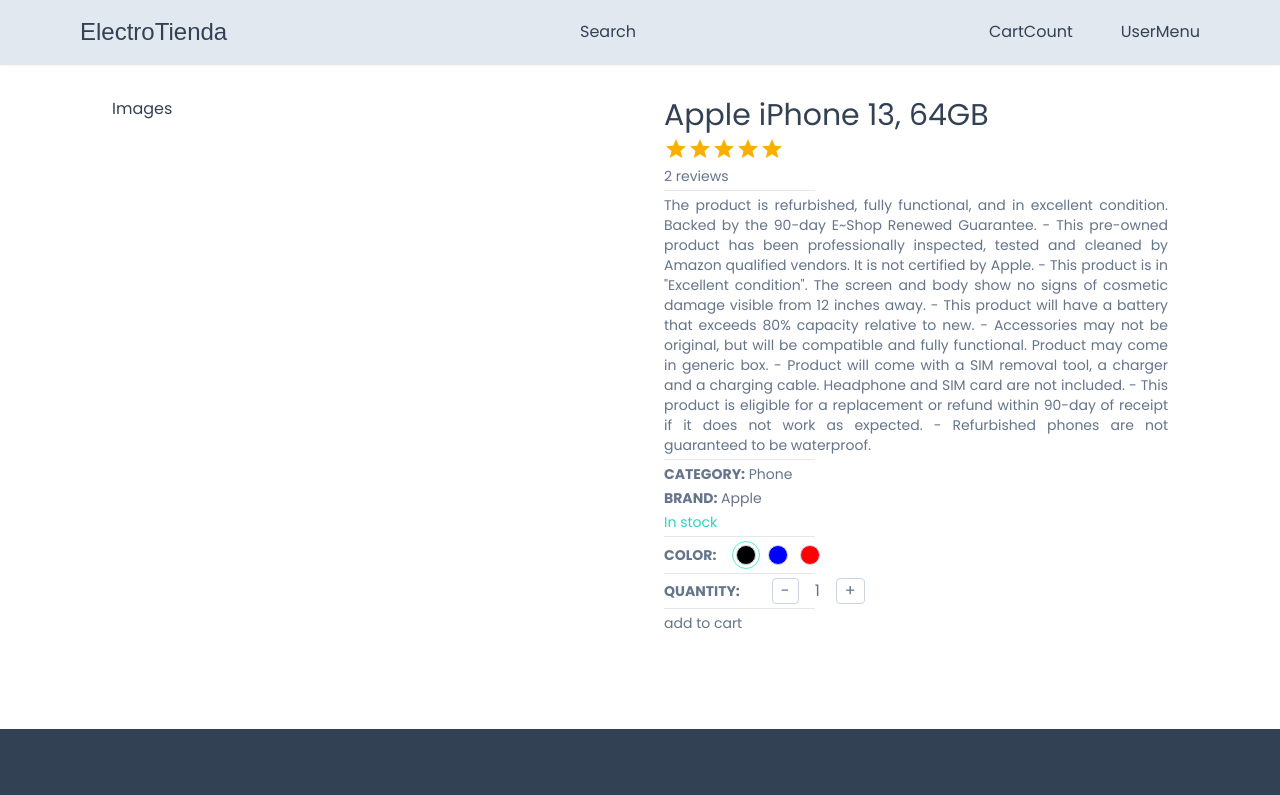
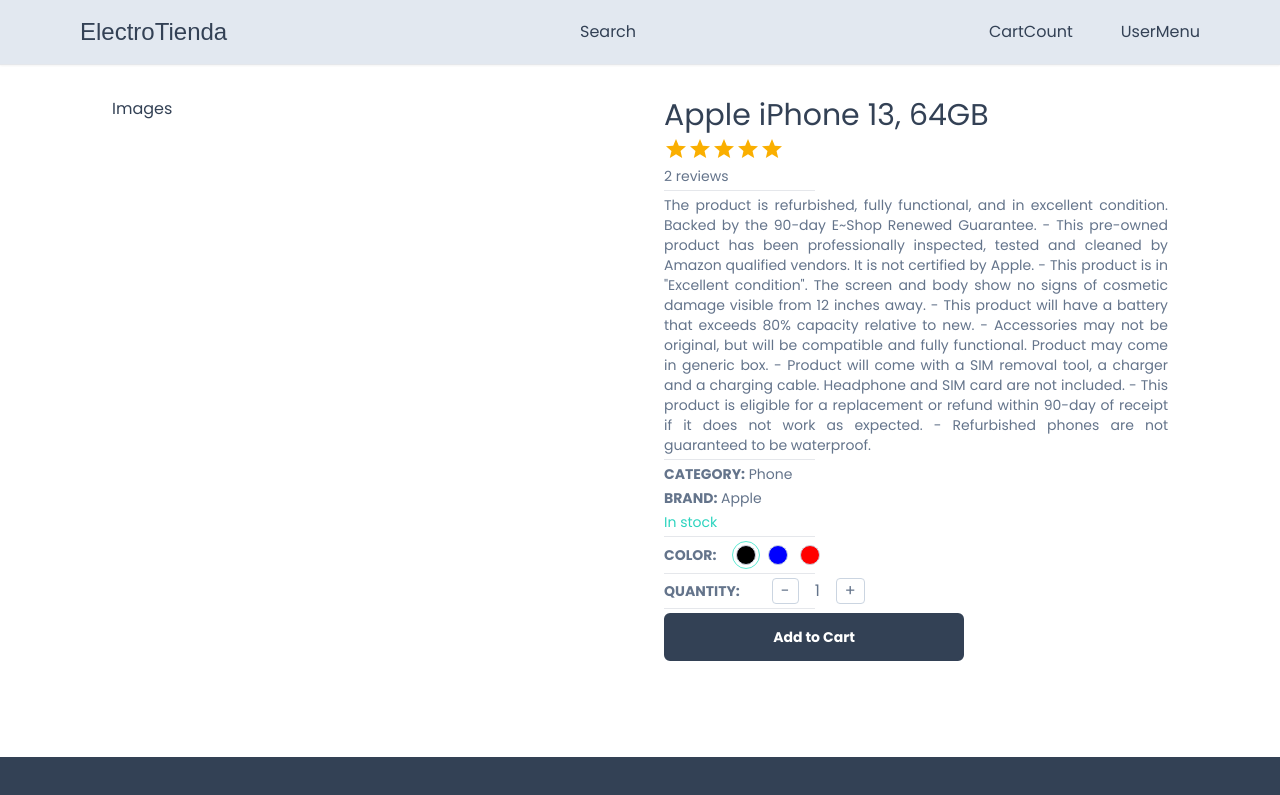
Before and after one commit to agt1984/Ecommerce, a Next.js app: page /product/1 in a window 1280 px wide. Shown: the top 795 px of the page. Built offline with nearby package versions, Linux system fonts and the light colour scheme; a web font is replaced by a local one.

Commit message:
Button add to cart added and semi functional, waiting to connect to backend

```diff
--- /dev/null
+++ b/app/components/Button.tsx
@@ -0,0 +1,55 @@
+'use client'
+
+import { IconType } from "react-icons";
+
+//se definen las propiedades
+interface ButonProps{
+    label: string,
+    disabled?: boolean,
+    outline?: boolean,
+    small?: boolean,
+    custom?: string,
+    icon?: IconType
+    onClick: (e: React.MouseEvent<HTMLButtonElement>)
+    => void;
+}
+
+//se pasan al boton
+const Button: React.FC<ButonProps> = ({
+    label,
+    disabled,
+    outline,
+    small,
+    custom,
+    icon: Icon,
+    onClick,
+}) => {
+    return (
+        <button
+        disabled={disabled}
+        className={`
+        disabled:opacity-70
+        disabled:cursor-not-allowed
+        rounded-md
+        hover:opacity-80
+        transition
+        w-full
+        border-slate-700
+        flex
+        items-center
+        justify-center
+        gap-2
+        ${outline? "bg-white" : "bg-slate-700"}
+        ${outline? "text-slate-700" : "text-white"}
+        ${small? "text-sm font-light" : "text-md font-semibold"}
+        ${small? "py-1 px-2 border-[1px]" : "py-3 px-4 border-2"}
+        ${custom ? custom : "" }
+        `}
+        >
+            {Icon && <Icon size={24}/>}
+            {label}
+        </button>
+    );
+}
+
+export default Button;
--- a/app/product/[productId]/ProductDetails.tsx
+++ b/app/product/[productId]/ProductDetails.tsx
@@ -4,6 +4,7 @@
 import { Rating } from "@mui/material";
 import SetColor from '@/app/components/products/SetColor';
 import SetQuantity from '@/app/components/products/SetQuantity';
+import Button from '@/app/components/Button';
 
 interface ProductDetailsProps{
     product: any
@@ -122,7 +123,12 @@
             handleQtyDecrease={handleQtyDecrease}
           />
           <Horizontal />
-          <div>add to cart</div>
+          <div className='max-w-[300px]'>
+            <Button
+            label="Add to Cart"
+            onClick={() => {}}
+            />
+          </div>
         </div>
       </div>
     );
```
